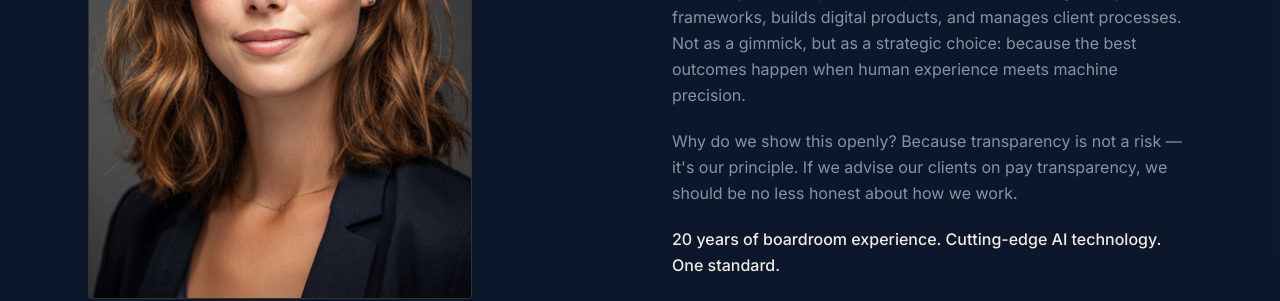
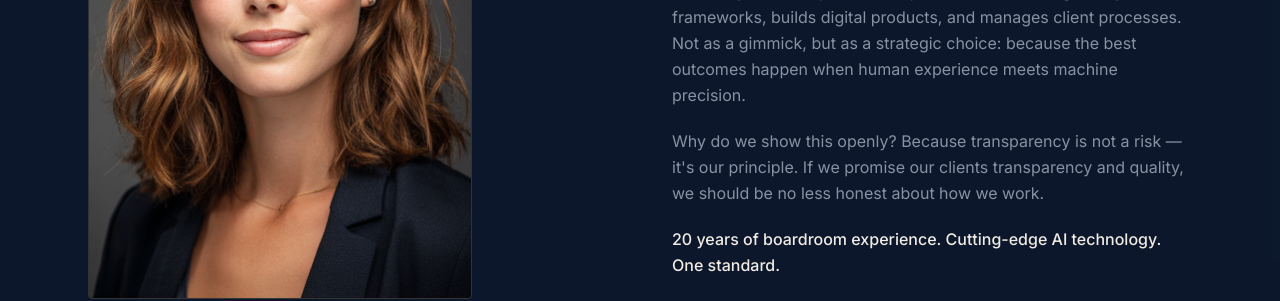
Before and after one commit to carolinejunker/jdm-advisory, a Next.js app: page /en in a window 1280 px wide. Shown: the part 2280-2581 px from the top of the page. Built offline with nearby package versions, Linux system fonts and the light colour scheme; a web font is replaced by a local one.

Commit message:
AI Partner section: product-neutral wording, restore original Jens photo

```diff
--- a/src/components/AIPartner.tsx
+++ b/src/components/AIPartner.tsx
@@ -49,8 +49,8 @@ export default function AIPartner() {
               <p>
                 Warum wir das offen zeigen? Weil Transparenz kein
                 Risiko ist — sondern unser Prinzip. Wer seinen Kunden
-                Entgelttransparenz empfiehlt, sollte bei der eigenen
-                Arbeitsweise nicht weniger ehrlich sein.
+                Transparenz und Qualität verspricht, sollte bei der
+                eigenen Arbeitsweise nicht weniger ehrlich sein.
               </p>
               <p className="text-cream font-medium">
                 20 Jahre Boardroom-Erfahrung. Modernste KI-Technologie.
--- a/src/components/en/AIPartnerEn.tsx
+++ b/src/components/en/AIPartnerEn.tsx
@@ -47,9 +47,9 @@ export default function AIPartnerEn() {
               </p>
               <p>
                 Why do we show this openly? Because transparency is
-                not a risk — it&apos;s our principle. If we advise
-                our clients on pay transparency, we should be no less
-                honest about how we work.
+                not a risk — it&apos;s our principle. If we promise
+                our clients transparency and quality, we should be no
+                less honest about how we work.
               </p>
               <p className="text-cream font-medium">
                 20 years of boardroom experience. Cutting-edge AI technology.
```
Also changed, not shown: public/jens.jpg.
